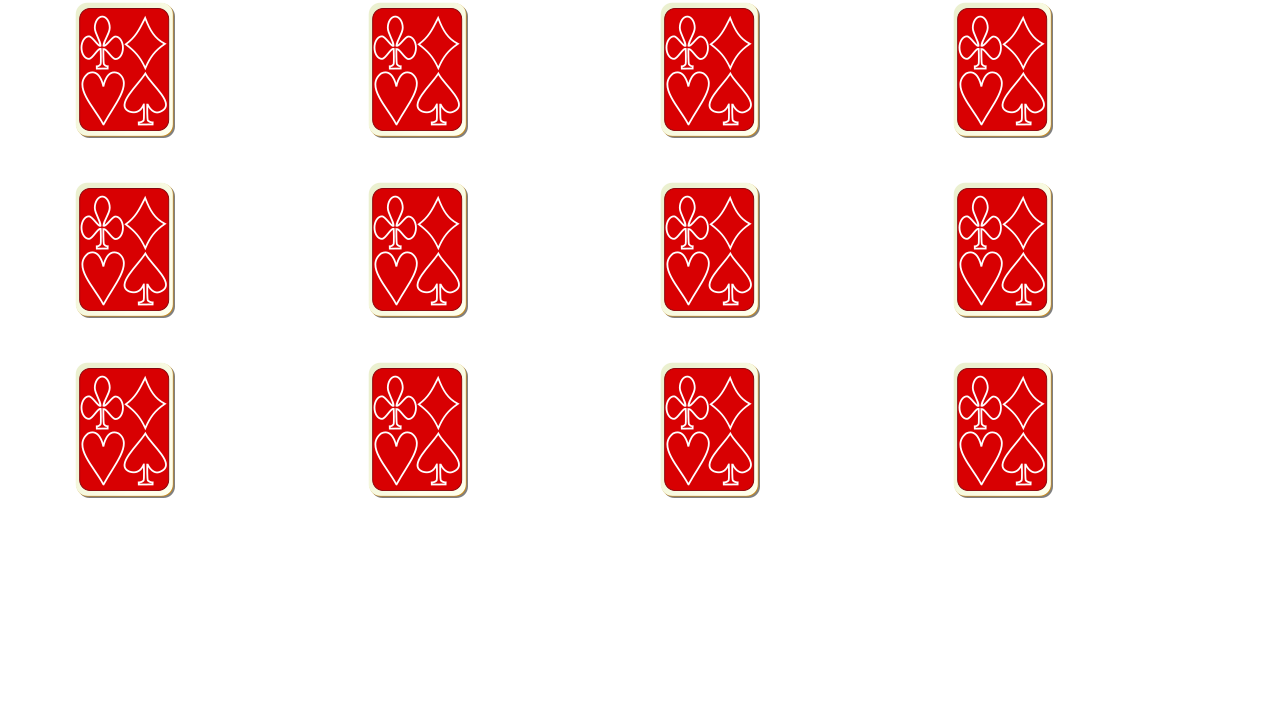
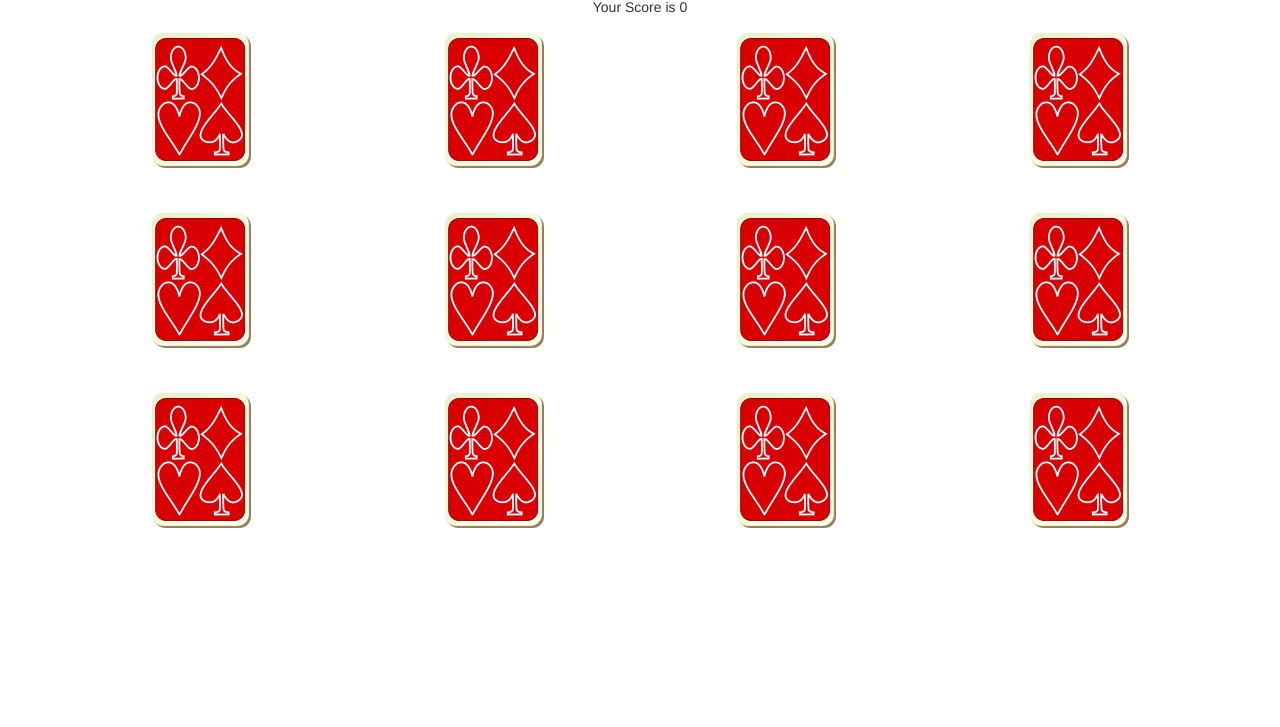
Before and after one commit to AronSzekely345/Memory, a plain HTML site: page index.html in a window 1280 px wide. Shown: the part 73-800 px from the top of the page. Drawn offline with nearby package versions, Linux system fonts and the light colour scheme.

Commit message:
Added a score

```diff
--- a/index.html
+++ b/index.html
@@ -9,6 +9,7 @@
 
 </head>
 <body>
+    <p>Your Score is <span id="score">0</span></p>
     <div class="container" id="field">
         <div class="row">
             <div class="col-xs-3">
--- a/main.css
+++ b/main.css
@@ -6,6 +6,11 @@
 @keyframes failPulse {
     from {border-color: #400;}
     to {border-color: #f00;}
+}
+
+BODY {
+    text-align: center;
+
 }
 
 IMG{
--- a/main.js
+++ b/main.js
@@ -51,6 +51,8 @@ function checkWin() {
         $('[src="Images/silhouette.png"]').hide();
         $('#winner').show();
         $('BODY').addClass ('confetti');
+        score++;
+        $('#score').text(score);
         setTimeout(function() {
         if(confirm('YOU PUT YOURSELF IN THE MONDAY MILK! Do you wish to continue to the Tuesday Juice?')) {
             resetField();
```
